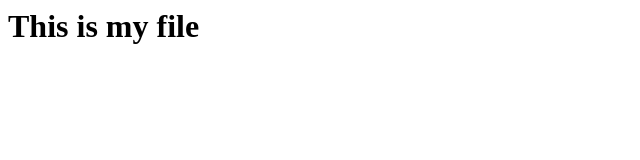
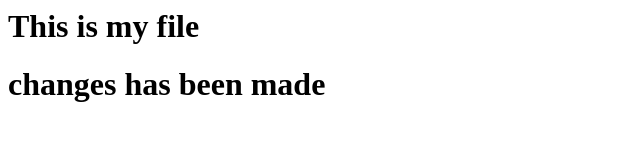
Before and after one commit to abuthahirsyed/repo, a plain HTML site: page index.html in a window 1280 px wide. Shown: the whole page, without its empty margins (0-640 px from the left). Drawn offline with Linux system fonts and the light colour scheme.

Commit message:
modified file

```diff
--- a/index.html
+++ b/index.html
@@ -1 +1,3 @@
 <h1>This is my file<h1>
+
+changes has been made
```
